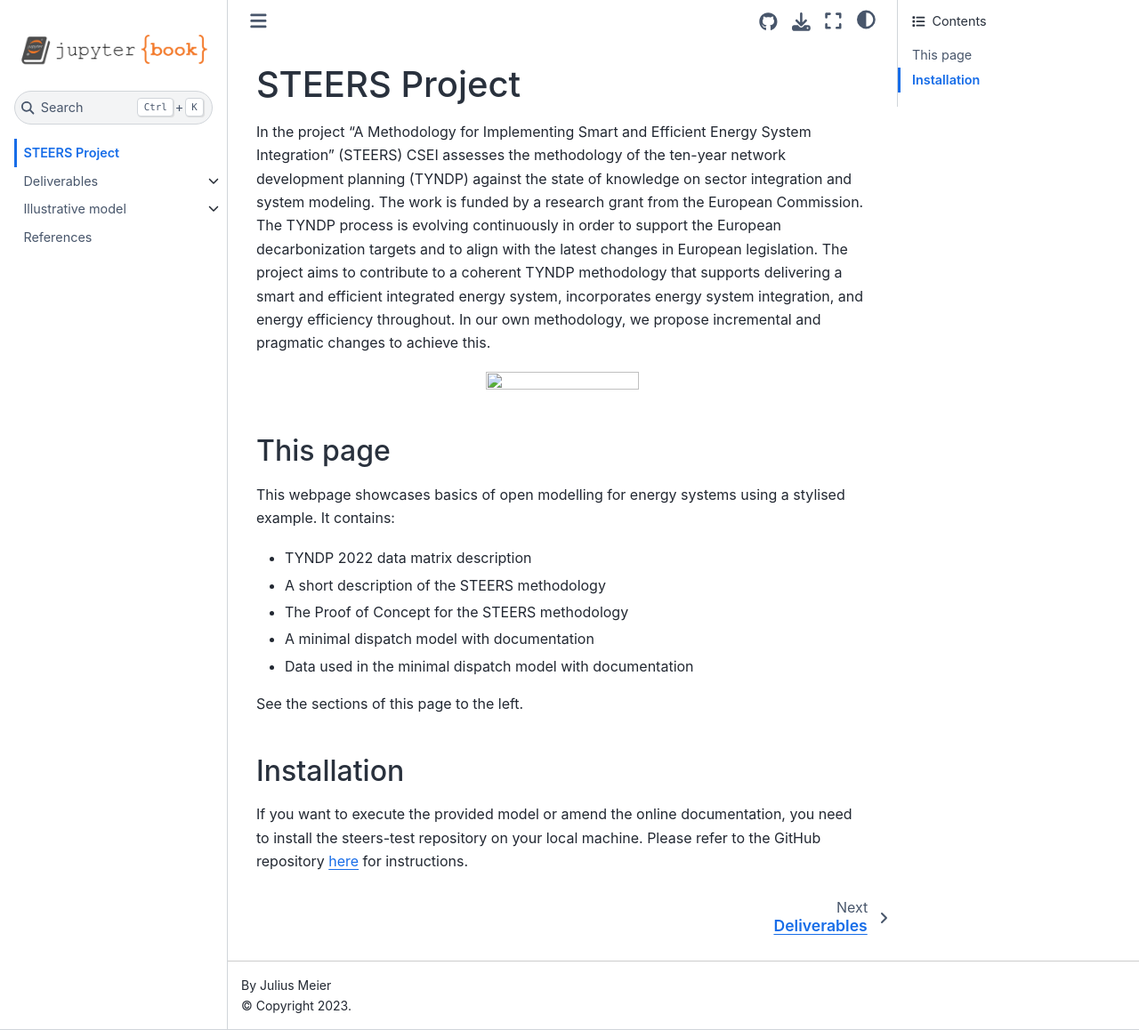
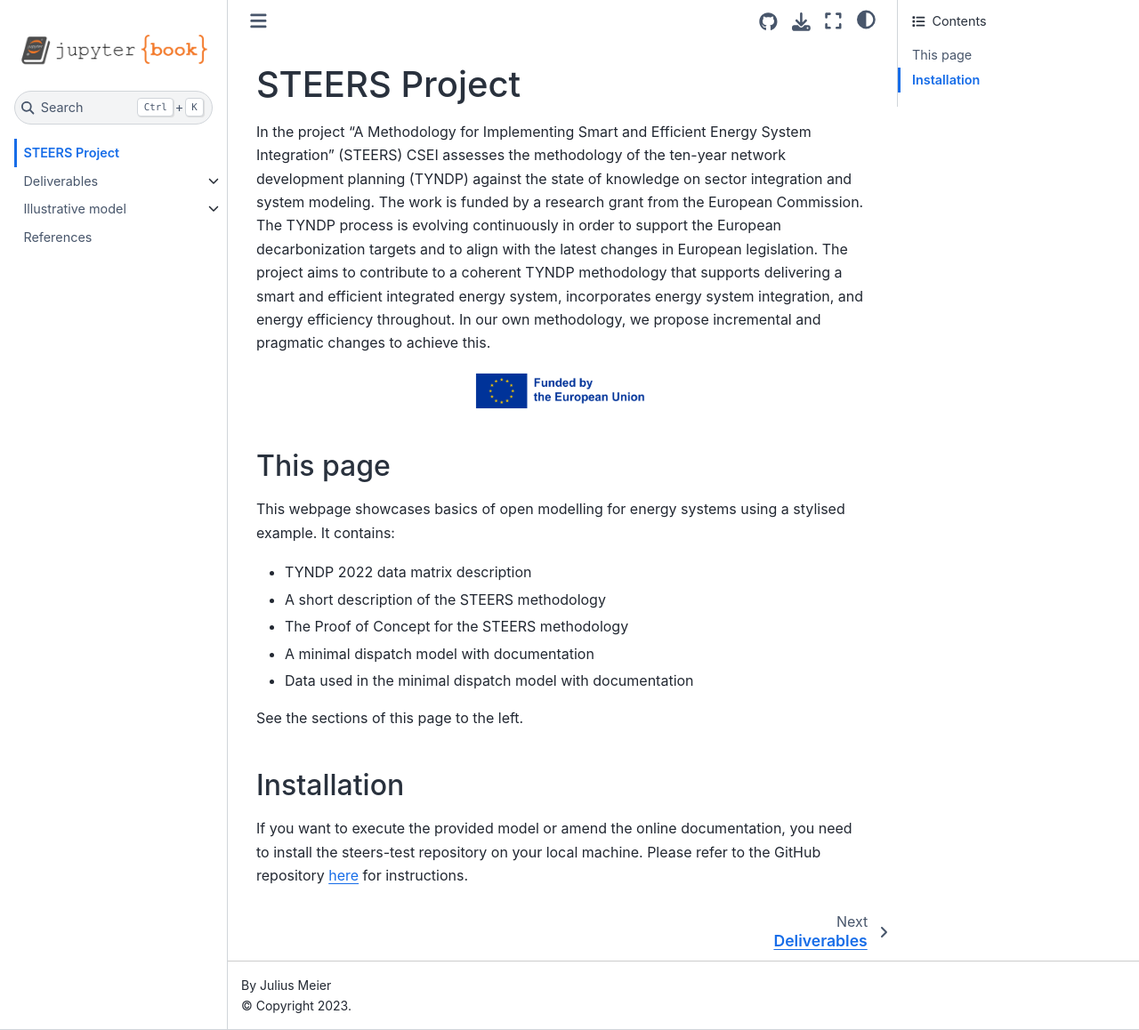
Before and after one commit to juliusmeier/steers-test, a Jupyter Book: the page built from docs/intro.md, in a window 1280 px wide and 1158 px high. Shown: the whole window at 89% size. Built offline with Jupyter Book 1.0.4 settings and Sphinx 7.4.7 and the Sphinx Book theme 1.1.4, drawn with Linux system fonts in a browser that asks for light colours.

Commit message:
Fix EU image

````diff
--- a/docs/intro.md
+++ b/docs/intro.md
@@ -1,10 +1,21 @@
+---
+jupytext:
+    formats: md:myst
+    test_representation:
+        extension: .md
+        format_name: myst
+        format_version: 0.13
+        jupytext_version: 1.11.5
+---
+
 # STEERS Project
 
 In the project “A Methodology for Implementing Smart and Efficient Energy System Integration” (STEERS) CSEI assesses the methodology of the ten-year network development planning (TYNDP) against the state of knowledge on sector integration and system modeling. The work is funded by a research grant from the European Commission. The TYNDP process is evolving continuously in order to support the European decarbonization targets and to align with the latest changes in European legislation. The project aims to contribute to a coherent TYNDP methodology that supports delivering a smart and efficient integrated energy system, incorporates energy system integration, and energy efficiency throughout. In our own methodology, we propose incremental and pragmatic changes to achieve this.
 
-<p align="center">
-    <img src="EN_FundedbytheEU_RGB_POS.png" width="50%" height="50%" >
-</p>
+```{image} EN_FundedbytheEU_RGB_POS.png
+:width: 200px
+:align: center
+```
 
 ## This page
 
````
